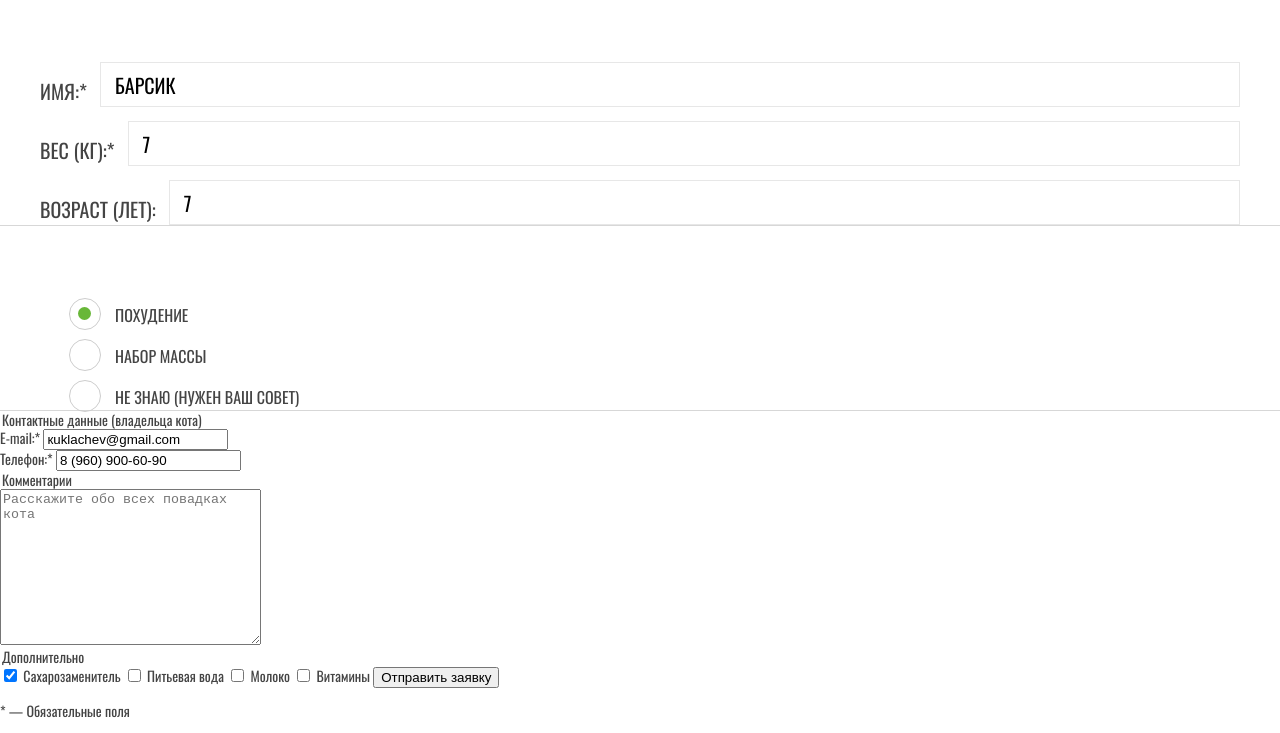
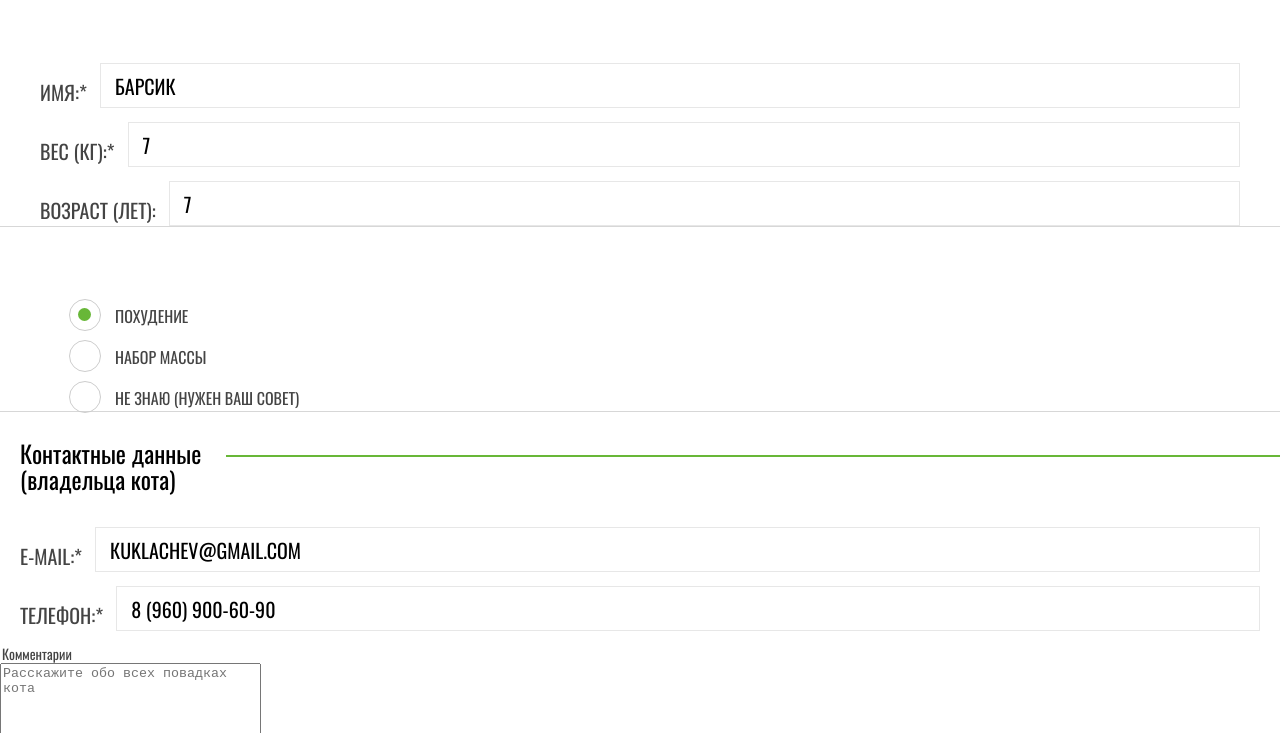
Before and after one commit to htmlacademy-adaptive/1662463-cat-energy-29, a website: page source/form.html in a window 1280 px wide. Shown: the part 286-1019 px from the top of the page. Drawn offline with nearby package versions, Linux system fonts and the light colour scheme; files that its build step writes are made by us from their sources.

Commit message:
Стилизует форму: group-info

```diff
--- a/source/form.html
+++ b/source/form.html
@@ -76,31 +76,31 @@
       </fieldset>
 
       <fieldset class="form__group group-info">
-        <legend class="special-title">
-          <span class="special-title__text">Контактные данные (владельца кота)</span>
+        <legend class="special-title group-info__title">
+          <span class="special-title__text group-info__text">Контактные данные (владельца кота)</span>
         </legend>
         <ul class="form__list group-info__list">
-          <li class="form__item group-info__item">
-            <label class="information__label" for="email-field">E-mail:*</label>
-            <input class="information__email" type="email" name="email" id="email-field" value="кuklachev@gmail.com">
+          <li class="form__item group-info__item text-input">
+            <label class="text-input__label" for="email-field">E-mail:*</label>
+            <input class="text-input__input" type="email" name="email" id="email-field" value="кuklachev@gmail.com">
           </li>
-          <li class="form__item group-info__item">
-            <label class="information__label" for="phone-field">Телефон:*</label>
-            <input class="information__phone" type="tel" name="phone" id="phone-field" value="8 (960) 900-60-90">
+          <li class="form__item group-info__item text-input">
+            <label class="text-input__label" for="phone-field">Телефон:*</label>
+            <input class="text-input__input" type="tel" name="phone" id="phone-field" value="8 (960) 900-60-90">
           </li>
         </ul>
       </fieldset>
 
 
       <fieldset class="form__group">
-        <legend class="information__title">Комментарии</legend>
-        <label class="information__label" for="message"></label>
-        <textarea class="information__message" name="comment" id="message" cols="30" rows="10"
+        <legend class="text-input__title">Комментарии</legend>
+        <label class="text-input" for="message"></label>
+        <textarea class="text-input__message" name="comment" id="message" cols="30" rows="10"
           placeholder="Расскажите обо всех повадках кота"></textarea>
       </fieldset>
 
       <fieldset class="form__group">
-        <legend class="information__title">Дополнительно</legend>
+        <legend class="text-input__title">Дополнительно</legend>
         <label class="control">
           <input class="control-input" type="checkbox" name="sweetener" checked>
           Сахарозаменитель
@@ -117,8 +117,8 @@
           <input class="control-input" type="checkbox" name="vitamins">
           Витамины
         </label>
-        <button class="information__button" type="submit">Отправить заявку</button>
-        <p class="information__important">* — Обязательные поля</p>
+        <button class="text-input__button" type="submit">Отправить заявку</button>
+        <p class="text-input__important">* — Обязательные поля</p>
       </fieldset>
     </form>
   </main>
--- a/source/less/blocks/form/form-page.less
+++ b/source/less/blocks/form/form-page.less
@@ -9,6 +9,7 @@
   line-height: 36px;
   margin: 0;
   padding: 27px 20px 0;
+  border-top: 1px solid #d9d9d9;
 
   @media (min-width: @tablet-width) {
     font-size: 60px;
@@ -27,7 +28,7 @@
   line-height: 18px;
   text-transform: uppercase;
   margin: 0;
-  padding: 37px 27px 0 20px;
+  padding: 37px 30px 0 20px;
 
   @media (min-width: @tablet-width) {
     font-size: 20px;
--- /dev/null
+++ b/source/less/blocks/form/group-info.less
@@ -0,0 +1,15 @@
+.group-info {
+  margin-top: 28px;
+}
+
+.group-info__title {
+  margin-bottom: 35px;
+}
+
+.group-info__list {
+  padding: 0 20px;
+}
+
+.group-info__item {
+  margin-bottom: 14px;
+}
--- a/source/less/blocks/form/group-name.less
+++ b/source/less/blocks/form/group-name.less
@@ -1,5 +1,5 @@
 .group-name {
-  padding: 39px 20px 24px;
+  padding: 39px 20px 23px;
   border-bottom: 1px solid #d7d7d7;
 
   @media (min-width: @tablet-width) {
--- a/source/less/blocks/form/group-program.less
+++ b/source/less/blocks/form/group-program.less
@@ -1,5 +1,5 @@
 .group-program {
-  padding: 22px 20px 19px;
+  padding: 22px 20px 22px;
   border-bottom: 1px solid #d7d7d7;
 
   @media (min-width: @tablet-width) {
--- /dev/null
+++ b/source/less/common/elements/special-title.less
@@ -0,0 +1,30 @@
+.special-title {
+  margin: 0;
+  padding: 0;
+  color: @basic-black;
+  font-size: 24px;
+  line-height: 26px;
+  width: 100%;
+  display: block;
+  position: relative;
+}
+
+.special-title::before {
+  content: "";
+  width: 100%;
+  position: absolute;
+  top: 15px;
+  left: 0;
+  z-index: 1;
+  height: 1px;
+  border-top: 2px solid @basic-green;
+}
+
+.special-title__text {
+  display: inline-block;
+  padding: 0 20px;
+  background-color: #ffffff;
+  position: relative;
+  z-index: 5;
+  max-width: 186px;
+}
--- a/source/less/style.less
+++ b/source/less/style.less
@@ -8,6 +8,7 @@
 @import url("./common/elements/button.less");
 @import url("./common/elements/text-input.less");
 @import url("./common/elements/radio.less");
+@import url("./common/elements/special-title.less");
 
 @import url("./blocks/page.less");
 @import url("./blocks/header/header.less");
@@ -29,3 +30,4 @@
 @import url("./blocks/form/form.less");
 @import url("./blocks/form/group-name.less");
 @import url("./blocks/form/group-program.less");
+@import url("./blocks/form/group-info.less");
```
